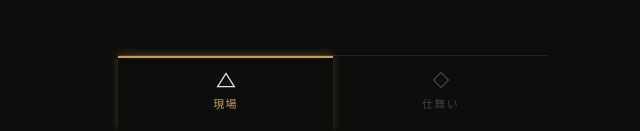
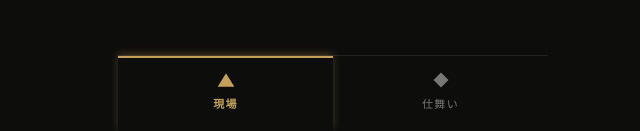
Before and after one commit to snowflake240320-lgtm/senlings, a website: page web/index_v2.html in a window 1280 px wide. Shown: the part 669-800 px from the top of the page, 307-947 px from the left. Drawn offline with Linux system fonts and the light colour scheme.

Commit message:
タブバー視認性改善（ソリッドアイコン・真鍮色）

```diff
--- a/web/index_v2.html
+++ b/web/index_v2.html
@@ -79,24 +79,23 @@
     .tab .tab-icon-svg {
       width: 20px;
       height: 20px;
-      color: #444;
+      color: #777;
     }
     .tab .tab-label {
       font-size: 11px;
-      color: #444;
+      color: #777;
       letter-spacing: 0.12em;
       font-family: 'Noto Serif JP', serif;
+      font-weight: 500;
     }
     .tab.active {
       border-top: 2px solid #c5a059;
       box-shadow: 0 -2px 8px rgba(197, 160, 89, 0.3);
     }
-    .tab.active .tab-icon-svg { color: #e8e5df; }
-    .tab.active .tab-label    { color: #c5a059; }
+    .tab.active .tab-icon-svg { color: #c5a059; }
+    .tab.active .tab-label    { color: #c5a059; font-weight: 700; }
     .tab-icon-svg {
       display: block;
-      stroke: currentColor;
-      fill: none;
     }
 
     /* ── 画面1: 現場トップ ── */
@@ -248,14 +247,14 @@
   <!-- ── 下部タブバー（全画面共通） ── -->
   <nav class="tab-bar">
     <button class="tab active" data-tab="genba">
-      <svg class="tab-icon-svg" viewBox="0 0 24 24" fill="none">
-        <path d="M2 20 L12 4 L22 20 Z" stroke="currentColor" stroke-width="1.5"/>
+      <svg class="tab-icon-svg" viewBox="0 0 24 24" xmlns="http://www.w3.org/2000/svg">
+        <path d="M2 20 L12 4 L22 20 Z" fill="currentColor"/>
       </svg>
       <span class="tab-label">現場</span>
     </button>
     <button class="tab" data-tab="shimai">
-      <svg class="tab-icon-svg" viewBox="0 0 24 24" fill="none">
-        <path d="M12 3 L21 12 L12 21 L3 12 Z" stroke="currentColor" stroke-width="1.5"/>
+      <svg class="tab-icon-svg" viewBox="0 0 24 24" xmlns="http://www.w3.org/2000/svg">
+        <path d="M12 3 L21 12 L12 21 L3 12 Z" fill="currentColor"/>
       </svg>
       <span class="tab-label">仕舞い</span>
     </button>
```
